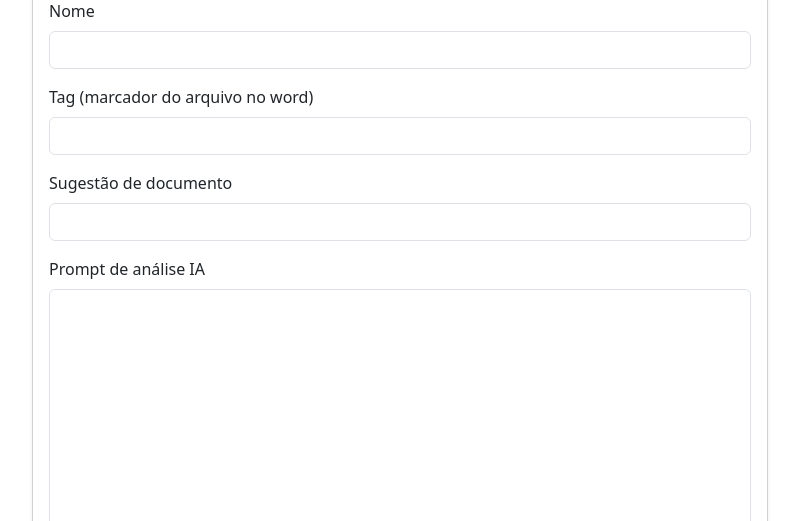
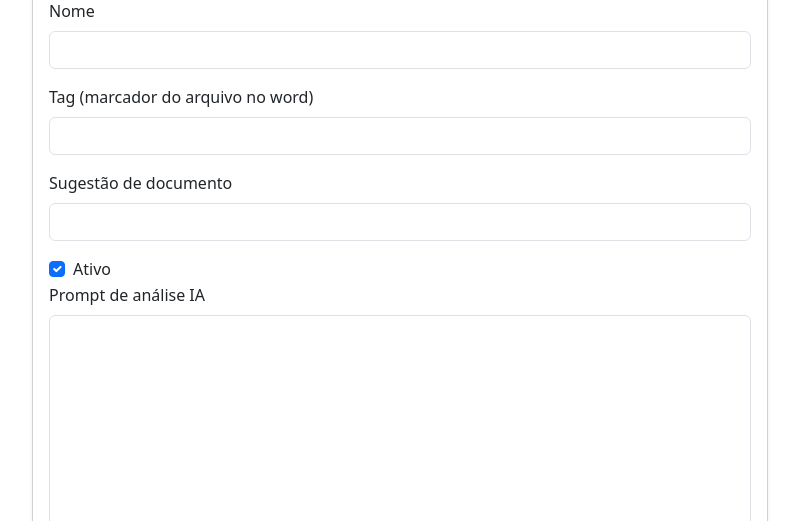
Before and after one commit to jfontes/4coecex, a Flask app: page /criterio/nova in a window 1280 px wide. Shown: the part 457-978 px from the top of the page, without its empty margins (240-1039 px from the left). Run offline with Flask 3, Linux system fonts and the light colour scheme; some libraries are stand-ins or nearby versions.

Commit message:
adicionado campo para ativação e desativação de critérios

```diff
--- a/forms.py
+++ b/forms.py
@@ -1,7 +1,7 @@
 from flask_wtf import FlaskForm
 from wtforms import (
     StringField, DecimalField, DateField,
-    IntegerField, TextAreaField, SubmitField, SelectField
+    IntegerField, TextAreaField, SubmitField, BooleanField
 )
 from wtforms.validators import DataRequired, Regexp, Optional, NumberRange
 from models import OrgaoPrevidencia, Classe
@@ -55,4 +55,5 @@ class CriterioForm(FlaskForm):
     prompt = TextAreaField("Prompt de análise IA", validators=[DataRequired()])
     tag = StringField("Tag (marcador do arquivo no word)", validators=[DataRequired()])
     sugestao_documento = StringField("Sugestão de documento", validators=[DataRequired()])
+    ativo = BooleanField("Ativo", default=True)
     submit = SubmitField("Salvar")
--- a/models.py
+++ b/models.py
@@ -18,6 +18,7 @@ class Criterio(db.Model):
     prompt = db.Column(db.Text, nullable=False)
     tag = db.Column(db.String(50), nullable=False)
     sugestao_documento = db.Column(db.String(150), nullable=True)
+    ativo = db.Column(db.Boolean, nullable=False, default=True, server_default='1')
 
     def __repr__(self):
         return f"<Critério {self.id} - {self.nome}>"
--- a/routes.py
+++ b/routes.py
@@ -203,7 +203,7 @@ def analise_inatividade(numero):
         session['dados'] = dados_sessao
 
     try:
-        criterios = Criterio.query.all()
+        criterios = Criterio.query.filter_by(ativo=True).order_by(Criterio.nome.asc()).all()
 
         caminho_modelo = os.path.join(current_app.root_path, 'modelos', 'modelo_relatorio.docx')
         doc = PreencheDocumentoWord(caminho_modelo)
--- a/templates/criterio_form.html
+++ b/templates/criterio_form.html
@@ -24,6 +24,11 @@
             {{ form.sugestao_documento(class="form-control") }}
           </div>
 
+          <div class="form-check mt-3">
+            {{ form.ativo(class="form-check-input") }}
+            {{ form.ativo.label(class="form-check-label") }}
+          </div>
+
           <div class="mb-3">
             {{ form.prompt.label(class="form-label") }}
             {{ form.prompt(class="form-control", rows=30) }}
```
